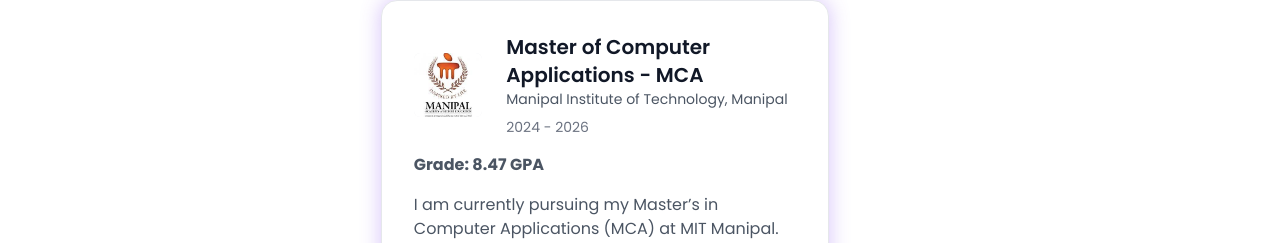
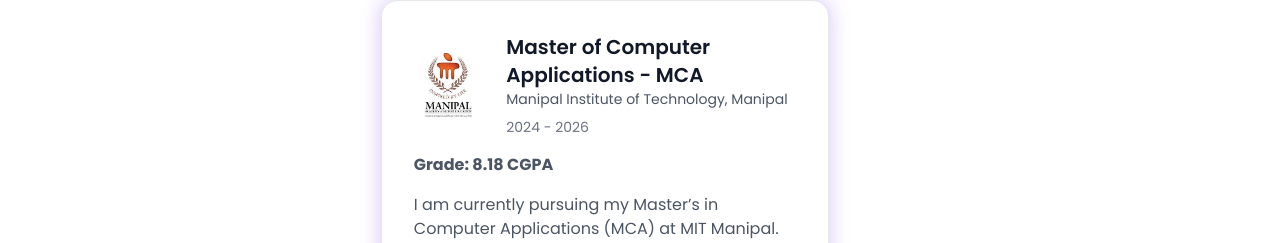
Before and after one commit to Saurabh-Shivam/portfolio, a React (Vite) app: page / in a window 1280 px wide. Shown: the part 6179-6422 px from the top of the page. Built offline with nearby package versions, Linux system fonts and the light colour scheme.

Commit message:
made some data changes

```diff
--- a/src/components/About/About.jsx
+++ b/src/components/About/About.jsx
@@ -48,7 +48,7 @@
           </p>
           {/* Resume Button */}
           <a
-            href="https://drive.google.com/file/d/1IAxAHNSiYg_9usBcXNaVp8OkUb-qbm16/view?usp=sharing"
+            href="https://drive.google.com/file/d/19aNfF2Rh8HMyt1OztJstqWC_gVNrIwZk/view?usp=sharing"
             target="_blank"
             rel="noopener noreferrer"
             className="inline-block text-white py-3 px-8 rounded-full mt-5 text-lg font-bold transition duration-300 transform hover:scale-105"
--- a/src/constants.js
+++ b/src/constants.js
@@ -151,7 +151,7 @@
     img: mit,
     school: "Manipal Institute of Technology, Manipal",
     date: "2024 - 2026",
-    grade: "8.47 GPA",
+    grade: "8.18 CGPA",
     desc: "I am currently pursuing my Master’s in Computer Applications (MCA) at MIT Manipal. During my time here, I've been sharpening my skills in full-stack development, diving deep into DSA, and exploring advanced technologies like TypeScript and Next.js. I've actively participated in workshops and hackathons, and collaborated on full-stack projects to enhance my practical development experience.",
     degree: "Master of Computer Applications - MCA",
   },
```
